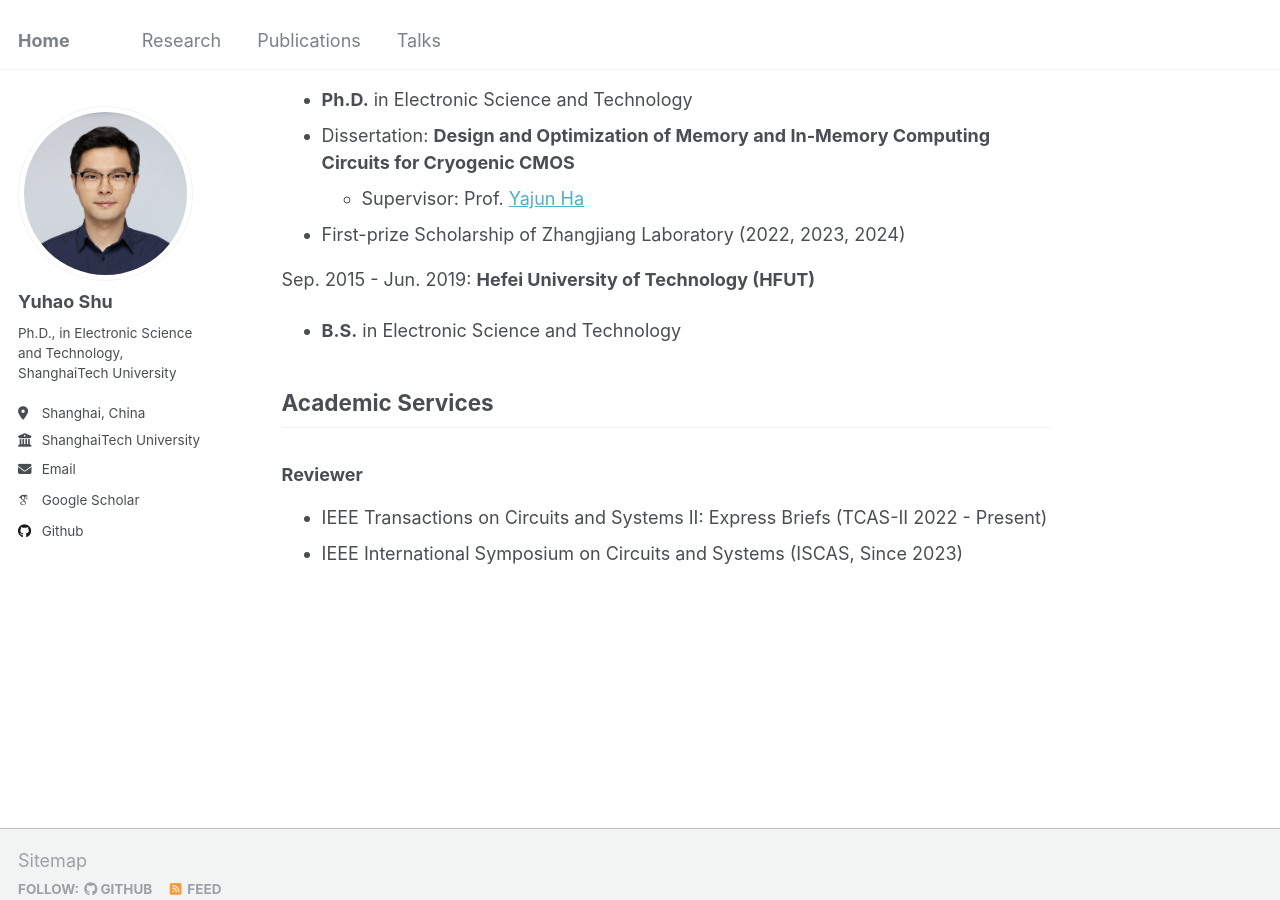
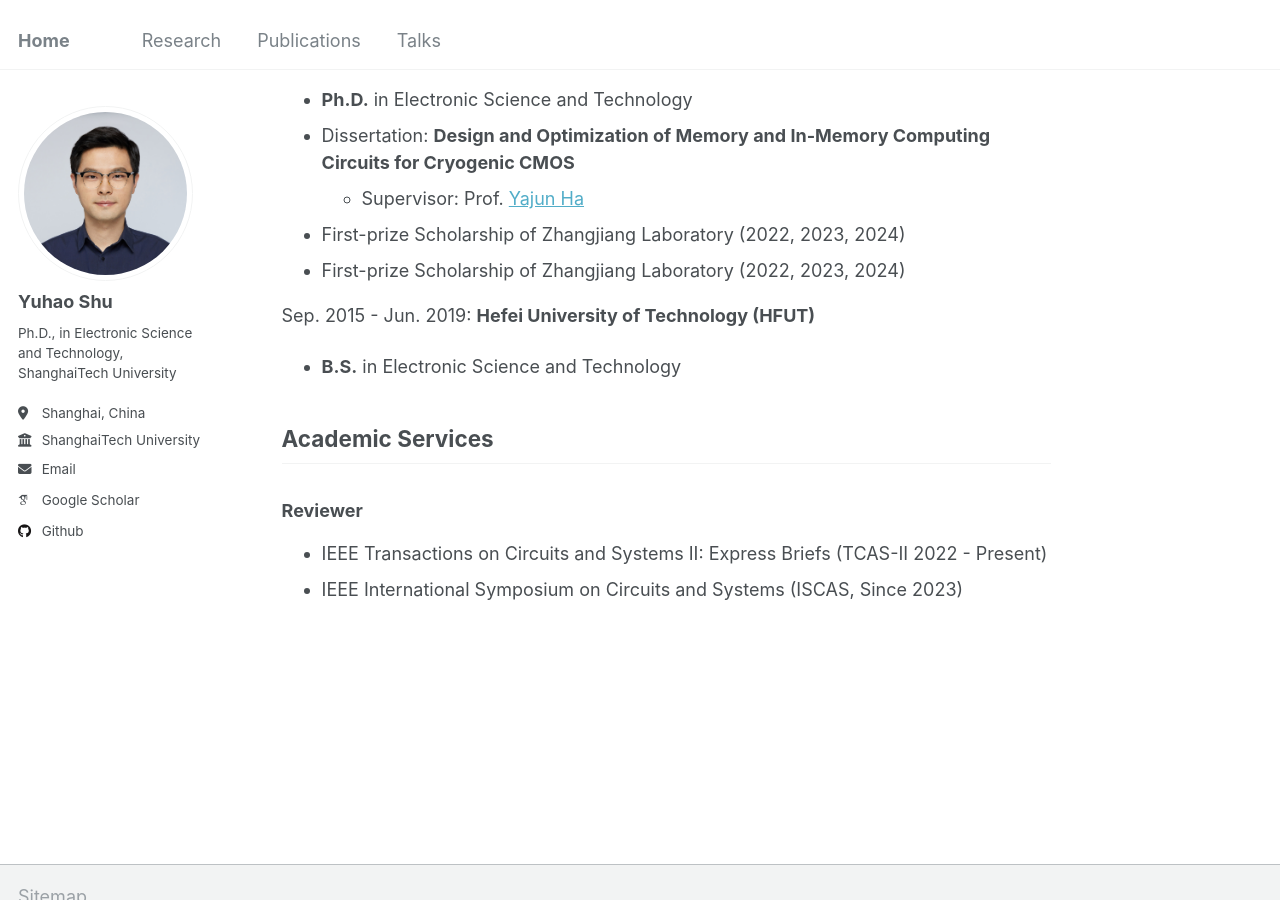
Before and after one commit to beckycaspar/beckycaspar.github.io, a Jekyll site: the page built from _pages/about.md, in a window 1280 px wide and 900 px high, scrolled down 647 px. Built offline with Jekyll 4.4.1, drawn with Linux system fonts in a browser that asks for light colours; some web fonts are replaced.

Commit message:
update phd

```diff
--- a/_pages/about.md
+++ b/_pages/about.md
@@ -23,6 +23,7 @@ Sep. 2019 - Dec. 2024: **University of Chinese Academy of Sciences/ShanghaiTech
 * Dissertation: **Design and Optimization of Memory and In-Memory Computing Circuits for Cryogenic CMOS**
   -  Supervisor: Prof. [Yajun Ha](https://sist.shanghaitech.edu.cn/hayj/main.htm)
 * First-prize Scholarship of Zhangjiang  Laboratory (2022, 2023, 2024)
+* First-prize Scholarship of Zhangjiang  Laboratory (2022, 2023, 2024)
 
 Sep. 2015 - Jun. 2019: **Hefei University of Technology (HFUT)**
 * **B.S.** in Electronic Science and Technology
```
